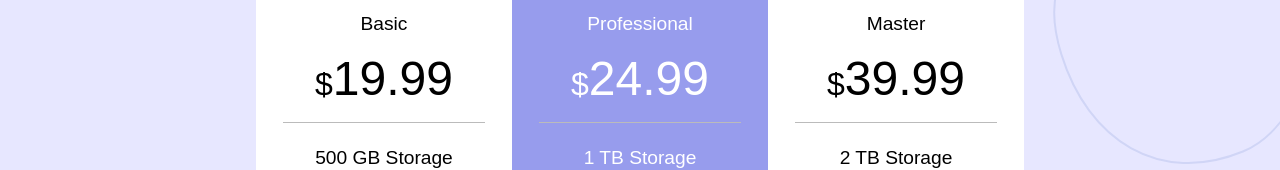
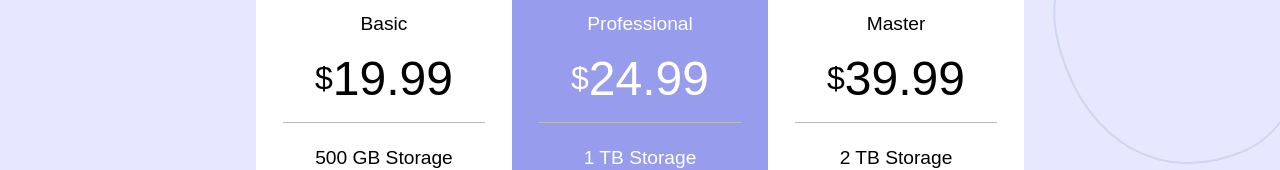
Before and after one commit to AceIsHuman/pricing-component-with-toggle, a React (Create React App) app: page / in a window 1280 px wide. Shown: the part 314-484 px from the top of the page. Built offline with nearby package versions, Linux system fonts and the light colour scheme.

Commit message:
center dollar sign vertically on Price

```diff
--- a/src/components/PricingCard.js
+++ b/src/components/PricingCard.js
@@ -73,6 +73,12 @@ const Price = styled.span`
   font-size: 3rem;
   font-weight: 500;
 
+  &:not([hidden]) {
+    display: flex;
+    justify-content: center;
+    align-items: center;
+  }
+
   &::before {
     content: '$';
     font-size: 2rem;
```
